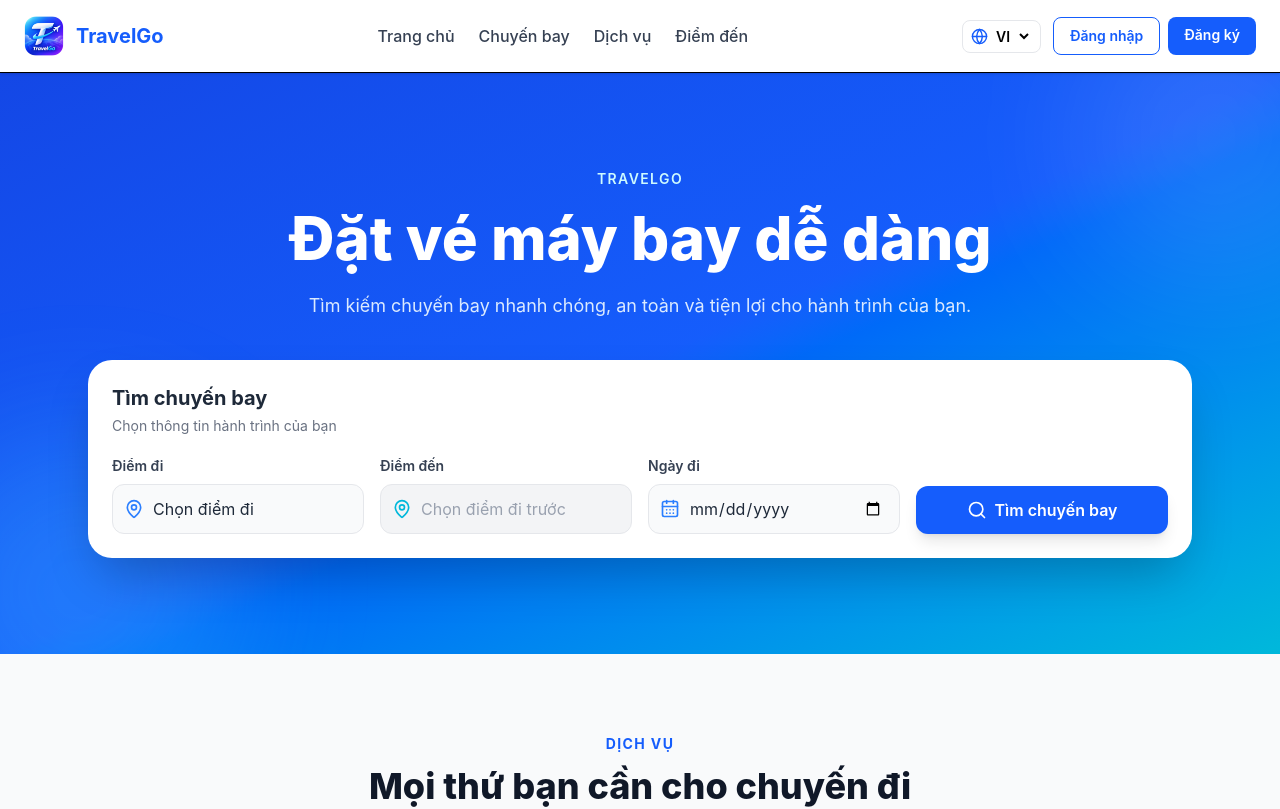
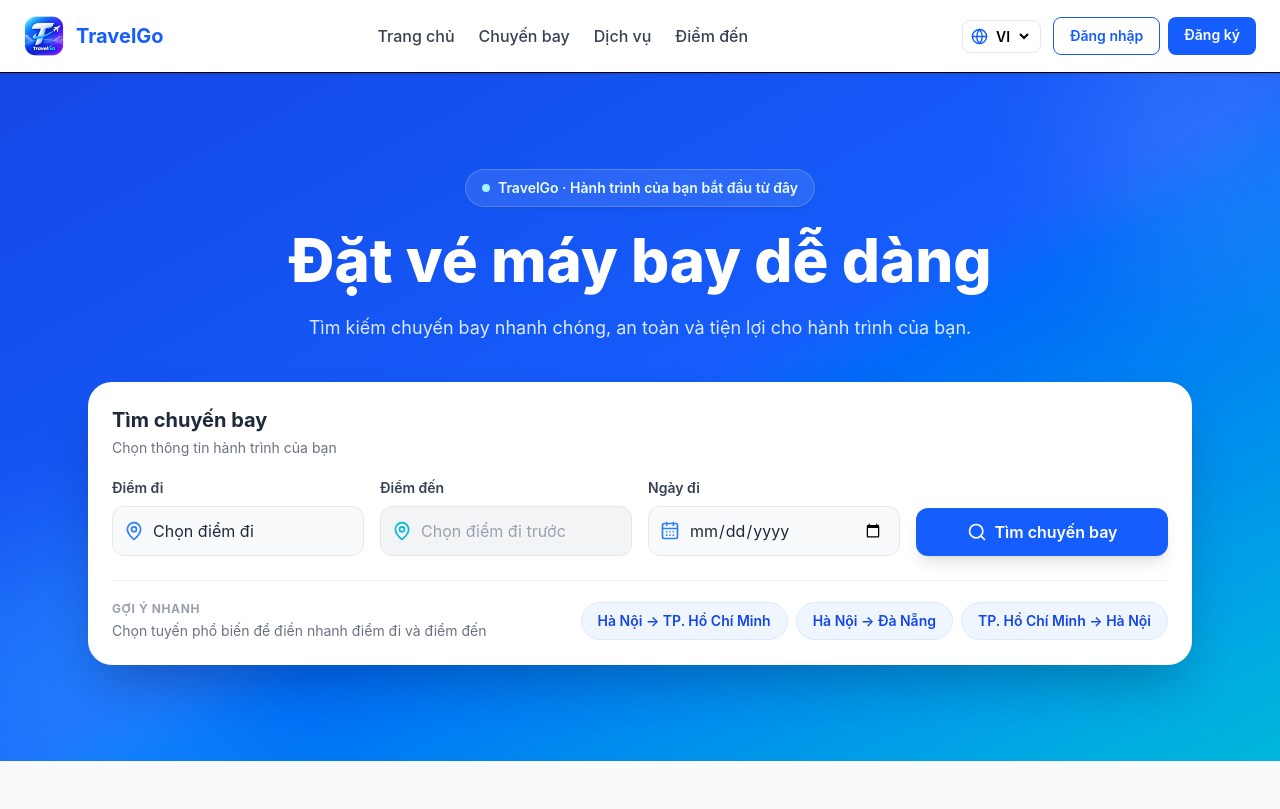
Before and after one commit to legiaminh043-spec/travelgo, a React (Vite) app: page / in a window 1280 px wide. Shown: the top 809 px of the page. Built offline with nearby package versions, Linux system fonts and the light colour scheme.

Commit message:
feat: improve homepage flight search UI (#13)

```diff
--- a/src/components/home/Hero.jsx
+++ b/src/components/home/Hero.jsx
@@ -23,6 +23,12 @@ const defaultFlights = [
     to: "Hà Nội",
     date: "13/09/2026",
   },
+];
+
+const quickRoutes = [
+  { from: "Hà Nội", to: "TP. Hồ Chí Minh" },
+  { from: "Hà Nội", to: "Đà Nẵng" },
+  { from: "TP. Hồ Chí Minh", to: "Hà Nội" },
 ];
 
 function Hero() {
@@ -71,6 +77,11 @@ function Hero() {
     setTo("");
   };
 
+  const handleQuickRoute = (route) => {
+    setFrom(route.from);
+    setTo(route.to);
+  };
+
   const handleSearch = () => {
     if (!from || !to || !date) {
       alert("Vui lòng chọn điểm đi, điểm đến và ngày đi!");
@@ -91,15 +102,16 @@ function Hero() {
 
       <div className="relative mx-auto max-w-6xl px-4 sm:px-6">
         <div className="mb-10 text-center text-white">
-          <p className="mb-3 text-sm font-semibold uppercase tracking-widest text-cyan-100">
-            TravelGo
-          </p>
+          <div className="mb-4 inline-flex items-center gap-2 rounded-full border border-white/20 bg-white/10 px-4 py-2 text-sm font-semibold text-cyan-50 shadow-sm backdrop-blur-sm">
+            <span className="h-2 w-2 rounded-full bg-cyan-200" />
+            TravelGo · Hành trình của bạn bắt đầu từ đây
+          </div>
 
           <h1 className="mb-4 text-4xl font-extrabold leading-tight md:text-5xl lg:text-6xl">
             Đặt vé máy bay dễ dàng
           </h1>
 
-          <p className="mx-auto max-w-2xl text-base text-blue-100 md:text-lg">
+          <p className="mx-auto max-w-2xl text-base leading-7 text-blue-100 md:text-lg">
             Tìm kiếm chuyến bay nhanh chóng, an toàn và tiện lợi
             cho hành trình của bạn.
           </p>
@@ -216,6 +228,30 @@ function Hero() {
               </button>
             </div>
           </div>
+
+          <div className="mt-6 flex flex-col gap-3 border-t border-gray-100 pt-5 sm:flex-row sm:items-center sm:justify-between">
+            <div>
+              <p className="text-xs font-bold uppercase tracking-wider text-gray-400">
+                Gợi ý nhanh
+              </p>
+              <p className="mt-1 text-sm text-gray-500">
+                Chọn tuyến phổ biến để điền nhanh điểm đi và điểm đến
+              </p>
+            </div>
+
+            <div className="flex flex-wrap gap-2">
+              {quickRoutes.map((route) => (
+                <button
+                  key={`${route.from}-${route.to}`}
+                  type="button"
+                  onClick={() => handleQuickRoute(route)}
+                  className="rounded-full border border-blue-100 bg-blue-50 px-4 py-2 text-sm font-semibold text-blue-700 transition hover:border-blue-200 hover:bg-blue-100"
+                >
+                  {route.from} → {route.to}
+                </button>
+              ))}
+            </div>
+          </div>
         </div>
       </div>
     </section>
```
